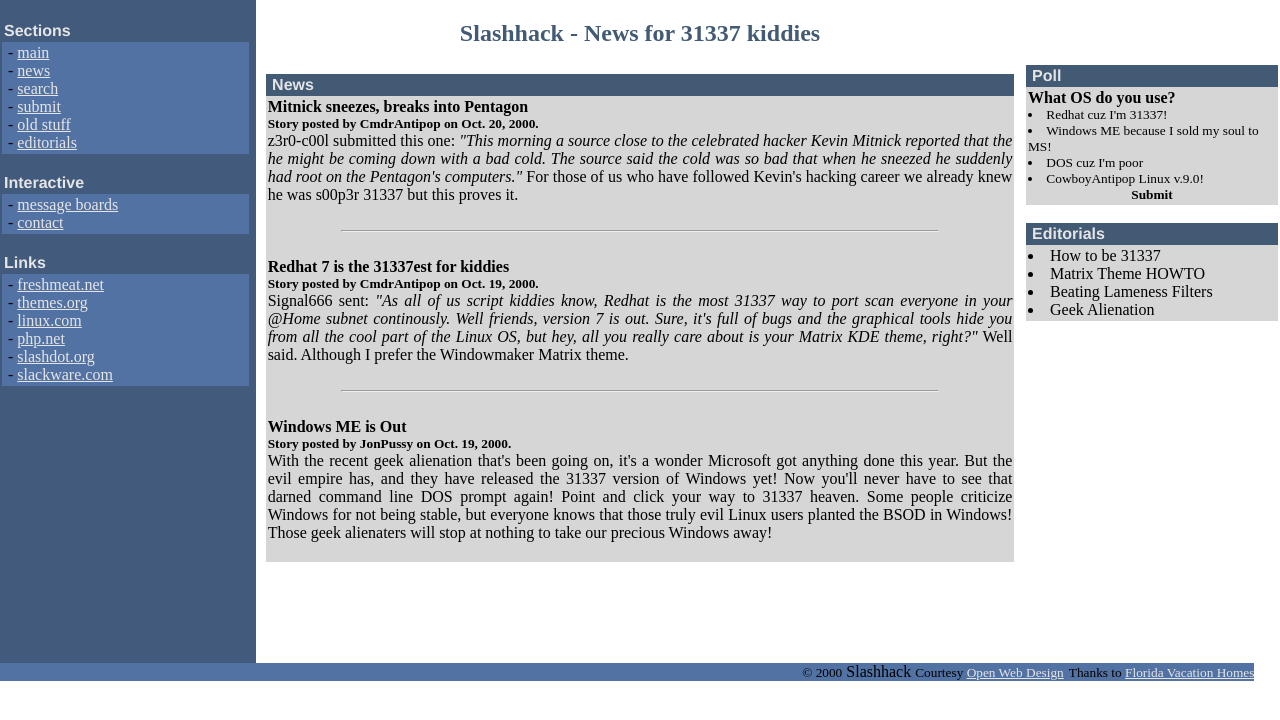
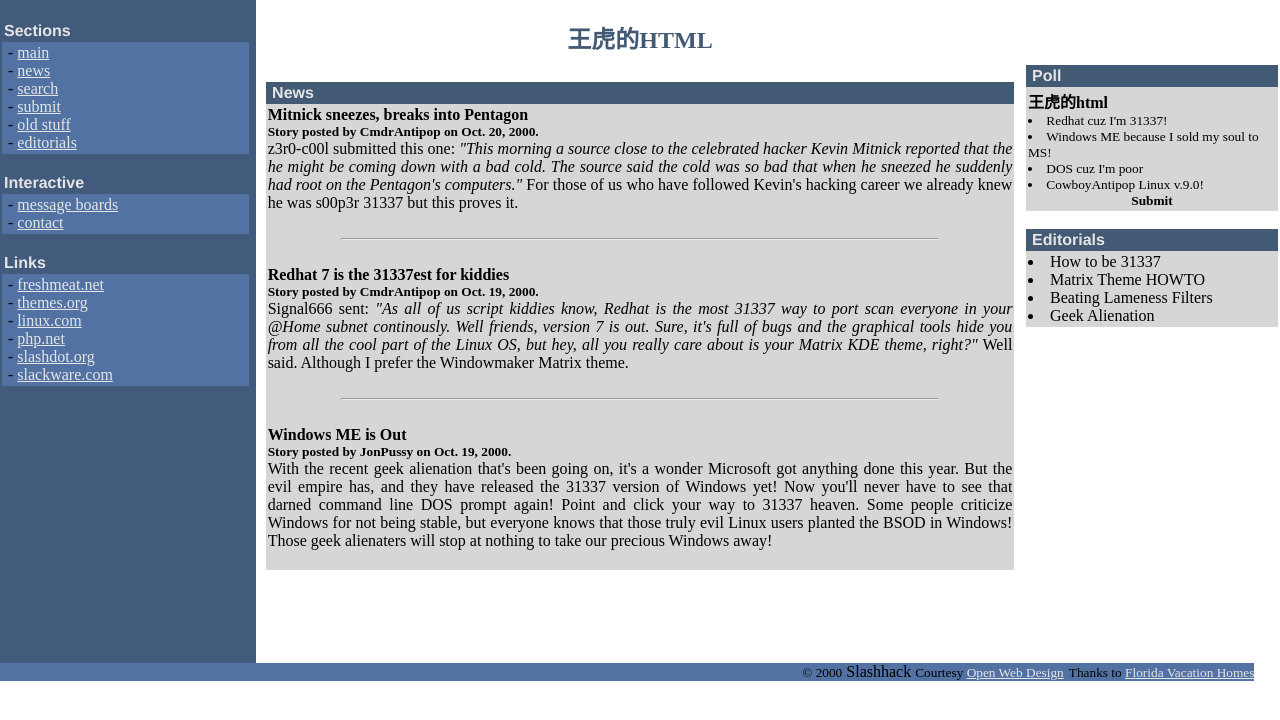
Before and after one commit to wanghu-20/github.io, a plain HTML site: page index.html in a window 1280 px wide. Drawn offline with Linux system fonts and the light colour scheme.

Commit message:
index.html

```diff
--- a/index.html
+++ b/index.html
@@ -66,7 +66,7 @@
   <!-- middle content column -->
   <td width=60% valign=top>
   <br>
-  <center><b><font color=#425a74 size=+2>Slashhack - News for 31337 kiddies</b></center>
+  <center><b><font color=#425a74 size=+2>王虎的HTML</b></center>
   <br>
 
   <!-- news box -->
@@ -136,7 +136,7 @@
       <tr>
 
         <td bgcolor=#d6d6d6>
-        <b>What OS do you use?</b><br><small>
+        <b>王虎的html</b><br><small>
         <li>Redhat cuz I'm 31337!</li>
         <li>Windows ME because I sold my soul to MS!</li>
         <li>DOS cuz I'm poor</li>
```
Also changed, not shown: 1 other file.
